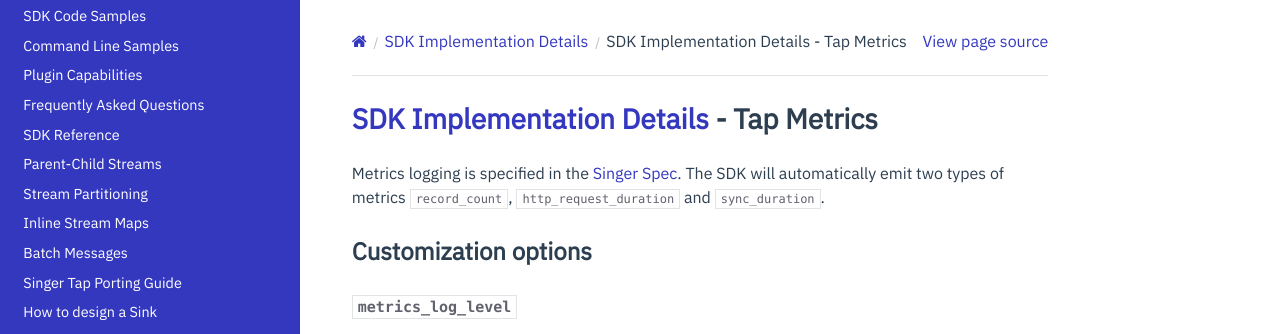
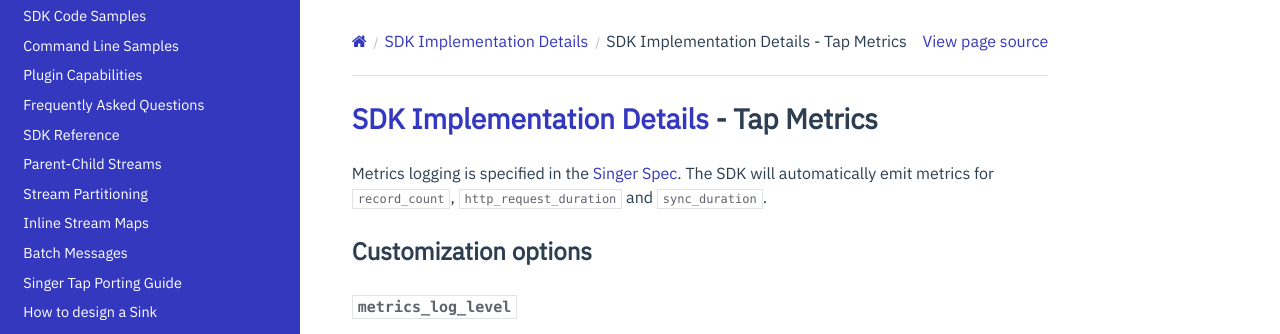
Before and after one commit to meltano/sdk, a Sphinx documentation site: the page built from docs/implementation/metrics.md, in a window 1280 px wide. Shown: the top 334 px of the page. Built offline with Sphinx 7.4.7 and the Read the Docs theme 2.0.0, drawn with Linux system fonts in a browser that asks for light colours.

Commit message:
Update docs/implementation/metrics.md
Co-authored-by: Aaron ("AJ") Steers <aj@meltano.com>

```diff
--- a/docs/implementation/metrics.md
+++ b/docs/implementation/metrics.md
@@ -2,7 +2,7 @@
 
 Metrics logging is specified in the
 [Singer Spec](https://hub.meltano.com/singer/spec#metrics). The SDK will automatically
-emit two types of metrics `record_count`, `http_request_duration` and `sync_duration`.
+emit metrics for `record_count`, `http_request_duration` and `sync_duration`.
 
 ## Customization options
 
```
